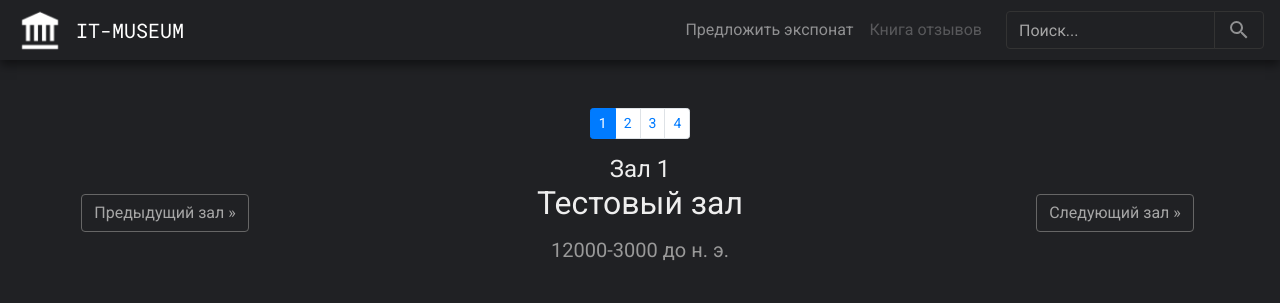
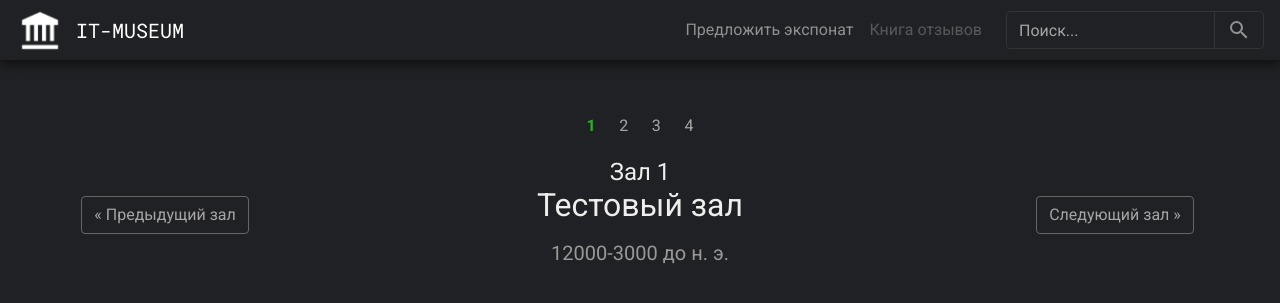
Before and after one commit to project-six/it-museum, a Django app: template museum/templates/hall.html in a window 1280 px wide. Shown: the top 303 px of the page. Run offline with Django 3.2, Linux system fonts and the light colour scheme; the template is opened without the code that fills it: values that come from a table or form of the project are taken from there, others are empty; data comes from the database, SQL or seed files in the repository; both versions use the stored data as it was after the commit; parts of the project's set-up code (start-up, migrations or seed data) failed here and were passed over; some libraries are stand-ins or nearby versions.

Commit message:
Finish pagination

```diff
--- a/museum/static/css/style.css
+++ b/museum/static/css/style.css
@@ -171,3 +171,32 @@ body {
     background-color: #008b00;
     color: white;
 }
+
+.pagination {
+    border-radius: 0;
+}
+
+.pagination > .page-item > .page-link {
+    background-color: transparent;
+    color: #a6a6a6;
+    border: none;
+    width: 2.1em;
+    height: 2.1em;
+    border-radius: 5rem;
+    transition-property: background-color, color;
+    transition-duration: .3s;
+}
+
+.pagination > .page-item > .page-link:hover {
+    background-color: rgba(160, 160, 160, 0.15);
+    color: #fafafa;
+    transition-property: background-color, color;
+    transition-duration: .3s;
+}
+
+.pagination > .page-item.active > .page-link {
+    color: #25b525;
+    background-color: transparent;
+    border: none;
+    font-weight: bold;
+}
--- a/museum/templates/base.html
+++ b/museum/templates/base.html
@@ -11,7 +11,7 @@
           integrity="sha384-WskhaSGFgHYWDcbwN70/dfYBj47jz9qbsMId/iRN3ewGhXQFZCSftd1LZCfmhktB" crossorigin="anonymous">
     <link href="https://fonts.googleapis.com/css?family=Roboto+Mono|Roboto:400,400i,700&amp;subset=cyrillic"
           rel="stylesheet">
-    <link href="{% static 'css/style.css' %}?v=15" rel="stylesheet">
+    <link href="{% static 'css/style.css' %}?v=21" rel="stylesheet">
 </head>
 
 <body>
--- a/museum/templates/hall.html
+++ b/museum/templates/hall.html
@@ -6,7 +6,7 @@
 
 {% block content %}
     <nav aria-label="Навигация по залам" class="mt-5">
-        <ul class="pagination pagination-sm justify-content-center">
+        <ul class="pagination justify-content-center">
 {#            {% if hall.number != min %}#}
 {#                <li class="page-item">#}
 {#                    <a class="page-link" href="{% url 'hall' prev %}" aria-label="Предыдущий">#}
@@ -23,8 +23,8 @@
 {#                </li>#}
 {#            {% endif %}#}
             {% for h_it in all_halls %}
-                <li class="page-item {% if forloop.counter == hall.number %}active{% endif %}"><a class="page-link"
-                                                                                                  href="{% url 'hall' h_it.number %}">{{ h_it.number }}</a>
+                <li class="page-item {% if forloop.counter == hall.number %}active{% endif %}">
+                    <a class="page-link" href="{% url 'hall' h_it.number %}">{{ h_it.number }}</a>
                 </li>
             {% endfor %}
 {#            {% if hall.number != max %}#}
@@ -47,7 +47,7 @@
     <div class="row mb-3">
         <div class="col-md-2 d-flex align-items-center justify-content-center">
             {% if hall.number != min %}
-                <a href="{% url 'hall' prev %}" class="btn btn-museum">Предыдущий зал &raquo;</a>
+                <a href="{% url 'hall' prev %}" class="btn btn-museum">&laquo; Предыдущий зал</a>
             {% endif %}
         </div>
         <div class="col-md-8">
@@ -62,7 +62,6 @@
         </div>
     </div>
     <div class="card-container">
-        {# FIXME multiple cards for some reason #}
         {% for e in exhibits %}
             <a class="polaroid-link no-blue-border"
                href="#" data-toggle="modal"
@@ -82,7 +81,7 @@
 
     <div class="modal fade" id="exhibitModal" tabindex="-1" role="dialog" aria-labelledby="exhibitName"
          aria-hidden="true">
-        <div class="modal-dialog">
+        <div class="modal-dialog modal-lg">
             <div class="modal-content">
                 <div class="modal-body">
                     <button type="button" class="close" data-dismiss="modal" aria-label="Close">
```
Also changed, not shown: database.sqlite3.
